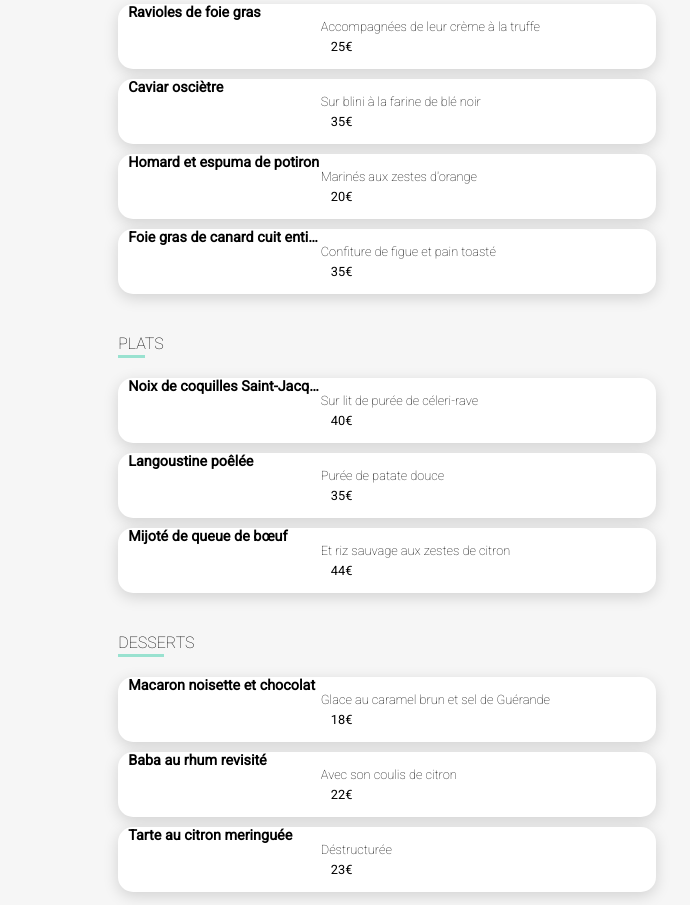
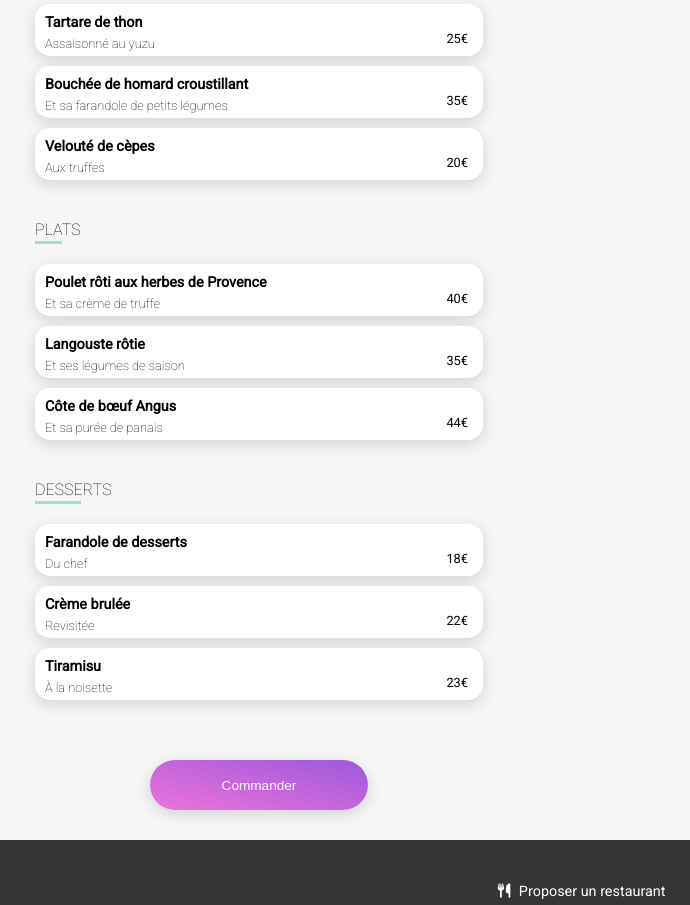
Before and after one commit to Ophe69/ohmyfood, a website: page restaurants/resto-3.html in a window 1280 px wide. Shown: the part 826-1731 px from the top of the page, without its empty margins (71-761 px from the left). Drawn offline with Linux system fonts and the light colour scheme; a web font is replaced by a local one.

Commit message:
dots missing

```diff
--- a/restaurants/resto-3.html
+++ b/restaurants/resto-3.html
@@ -9,7 +9,7 @@
   <link href="https://fonts.googleapis.com/css2?family=Roboto:wght@100;400&family=Shrikhand&display=swap" rel="stylesheet">
   <script src="https://kit.fontawesome.com/2364012625.js" crossorigin="anonymous"></script>
   <link rel="stylesheet" href="../sass/style.css">
-  <title>La note enchantée</title>
+  <title>Le Délice des sens</title>
 </head>
 
 <body>
@@ -21,104 +21,113 @@
   </header>
   <main>
     <div class="hero__img">
-      <img src="../assets/images/restaurants/stil-u2Lp8tXIcjw-unsplash.jpg" class="card__image card__image-2" alt="image plat boulettes">
+      <img src="../assets/images/restaurants/louis-hansel-shotsoflouis-qNBGVyOCY8Q-unsplash.jpg" alt="image assiette longue">
     </div>
     <div class="restaurant__menu">
       <div class="restaurant__title">
-        <h2>La note enchantée</h2>
+        <h2>Le Délice des sens</h2>
         <div class="icons">
           <i class="far fa-heart icon-default"></i>
           <i class="fas fa-heart icon-hover"></i>
         </div>
       </div>
-        <article class="restaurant__cards">
+        <article class="restaurant__cards starters">
           <h3>ENTREES</h3>
           <div class="restaurant__card__content">
-            <h4>Ravioles de foie gras </h4>
             <div class="card__subcontent">
-              <p class="card__description">Accompagnées de leur crème à la truffe</p>
-              <p class="card__price">25€</p>
+              <h4>Tartare de thon</h4>
+              <p class="card__description">Assaisonné au yuzu</p>
+            </div>
+            <span class="card__price">25€</span>
+            <div class="menu__check">
+              <i class="fas fa-check-circle"></i>
             </div>
           </div>
           <div class="restaurant__card__content">
-            <h4>Caviar osciètre </h4>
             <div class="card__subcontent">
-              <p class="card__description">Sur blini à la farine de blé noir</p>
-              <p class="card__price">35€</p>
+              <h4>Bouchée de homard croustillant </h4>
+              <p class="card__description">Et sa farandole de petits légumes</p>
+            </div>
+            <span class="card__price">35€</span>
+            <div class="menu__check">
+              <i class="fas fa-check-circle"></i>
             </div>
           </div>
           <div class="restaurant__card__content">
-            <h4>Homard et espuma de potiron</h4>
             <div class="card__subcontent">
-              <p class="card__description">Marinés aux zestes d'orange</p>
-              <p class="card__price">20€</p>
+              <h4>Velouté de cèpes</h4>
+              <p class="card__description">Aux truffes</p>
+            </div>
+            <span class="card__price">20€</span>
+          </div>
+        </article>
+
+        <article class="restaurant__cards main-course">
+          <h3>PLATS</h3>
+          <div class="restaurant__card__content">
+            <div class="card__subcontent">
+              <h4>Poulet rôti aux herbes de Provence </h4>
+              <p class="card__description">Et sa crème de truffe</p>
+            </div>
+            <span class="card__price">40€</span>
+            <div class="menu__check">
+              <i class="fas fa-check-circle"></i>
             </div>
           </div>
           <div class="restaurant__card__content">
-            <h4>Foie gras de canard cuit entier</h4>
             <div class="card__subcontent">
-              <p class="card__description">Confiture de figue et pain toasté</p>
-              <p class="card__price">35€</p>
+              <h4>Langouste rôtie</h4>
+              <p class="card__description">Et ses légumes de saison</p>
             </div>
+            <span class="card__price">35€</span>
+            <div class="menu__check">
+              <i class="fas fa-check-circle"></i>
+            </div>
+          </div>
+          <div class="restaurant__card__content">
+            <div class="card__subcontent">
+              <h4>Côte de bœuf Angus</h4>
+              <p class="card__description">Et sa purée de panais</p>
+            </div>
+            <span class="card__price">44€</span>
           </div>
         </article>
 
-        <article class="restaurant__cards">
-          <h3>PLATS</h3>
+        <article class="restaurant__cards deserts">
+          <h3>DESSERTS</h3>
           <div class="restaurant__card__content">
-            <h4>Noix de coquilles Saint-Jacques</h4>
             <div class="card__subcontent">
-              <p class="card__description">Sur lit de purée de céleri-rave</p>
-              <p class="card__price">40€</p>
+              <h4>Farandole de desserts</h4>
+              <p class="card__description">Du chef</p>
+            </div>
+            <span class="card__price">18€</span>
+            <div class="menu__check">
+              <i class="fas fa-check-circle"></i>
             </div>
           </div>
           <div class="restaurant__card__content">
-            <h4>Langoustine poêlée</h4>
             <div class="card__subcontent">
-              <p class="card__description">Purée de patate douce</p>
-              <p class="card__price">35€</p>
+              <h4>Crème brulée</h4>
+              <p class="card__description">Revisitée</p>
+            </div>
+            <sapn class="card__price">22€</sapn>
+            <div class="menu__check">
+              <i class="fas fa-check-circle"></i>
             </div>
           </div>
           <div class="restaurant__card__content">
-            <h4>Mijoté de queue de bœuf</h4>
             <div class="card__subcontent">
-              <p class="card__description">Et riz sauvage aux zestes de citron</p>
-              <p class="card__price">44€</p>
+              <h4>Tiramisu</h4>
+              <p class="card__description">À la noisette</p>
             </div>
-          </div>
-        </article>
-
-        <article class="restaurant__cards">
-          <h3>DESSERTS</h3>
-          <div class="restaurant__card__content">
-            <h4>Macaron noisette et chocolat</h4>
-            <div class="card__subcontent">
-              <p class="card__description">Glace au caramel brun et sel de Guérande</p>
-              <p class="card__price">18€</p>
-            </div>
-          </div>
-          <div class="restaurant__card__content">
-            <h4>Baba au rhum revisité </h4>
-            <div class="card__subcontent">
-              <p class="card__description">Avec son coulis de citron</p>
-              <p class="card__price">22€</p>
-            </div>
-          </div>
-          <div class="restaurant__card__content">
-            <h4>Tarte au citron meringuée </h4>
-            <div class="card__subcontent">
-              <p class="card__description">Déstructurée</p>
-              <p class="card__price">23€</p>
-            </div>
+            <sapn class="card__price">23€</sapn>
           </div>
         </article>
         <div class="btn-container">
           <button class="btn btn-order">Commander</button>
         </div>
       </div>
-
     </div>
-
   </main>
   <footer>
     <h3 class="logo__footer">ohmyfood</h3>
--- a/sass/base/_animations.scss
+++ b/sass/base/_animations.scss
@@ -83,5 +83,5 @@ animation: load 1s forwards 3s;
 .restaurant__card__content:hover .menu__check{
   display: block;
   position: relative;
-  animation: checked 0.5s ease-in-out 0s forwards;
+  animation: checked 0.5s ease-in-out 0s;
  }
--- a/sass/pages/_restaurant.scss
+++ b/sass/pages/_restaurant.scss
@@ -60,7 +60,6 @@ body {
 .icons {
   position: relative;
   display: flex;
-  justify-content: baseline;
   align-items: center;
 /*   margin: 0 2.3rem 0 0; */
   width: 1.25rem;
@@ -117,8 +116,6 @@ body {
   }
 }
 
-
-
 .restaurant__card__content {
   margin-bottom: 10px;
   padding-left: 10px;
@@ -129,24 +126,27 @@ body {
   flex-direction: row;
   justify-content: space-between;
   transition: display 2s;
-  h4{
-    margin: 0px;
-    font-size: 0.9rem;
-  }
 
 }
 
 
 .card__subcontent {
   margin: 10px 10px 5px 0px;
+  width: 100%;
   font-size: 0.80rem;
+  overflow: hidden;
+  text-overflow: ellipsis;
+  display: inline-block;
+  white-space: nowrap;
+  h4{
+    margin: 0px;
+    font-size: 0.9rem;
+  }
   h4,
   p {
-    display: inline-block;
-    width: 200px;
-    white-space: nowrap;
-    overflow: hidden;
-    text-overflow: ellipsis;
+    padding-right: 10px;
+
+
   }
 
 }
@@ -154,14 +154,13 @@ body {
   margin: 5px 0px 0px 0px;
   font-weight: 300;
 
-
-
 }
 .card__price {
   font-weight: 400;
   font-size: 0.80rem;
-  margin: 5px 15px 10px 10px;
+  margin: 5px 15px 10px 5px;
   display: flex;
+  justify-content: baseline;
   align-items: flex-end;
 
 }
@@ -276,6 +275,7 @@ body {
 
   .body__restaurant {
     background-color: $white;
+    height: 100vh;
   }
   .main__restaurant{
     display: flex;
@@ -300,10 +300,7 @@ body {
       object-position: 50% 60%;
     }
   }
-  .restaurant__menu {
-    width: 70%;
-    margin-bottom: -50px;
-  }
+
 
   .restaurant__title {
     h2{
@@ -316,13 +313,15 @@ body {
   }
 
   .restaurant__menu{
+    width: 50%;
+    margin-bottom: -50px;
     display: flex;
     flex-direction: column;
     justify-content: center;
     align-items: center;
   }
   .restaurant__cards {
-    width: 60%;
+    width: 70%;
   }
 
   .restaurant__card__content{
```
Also changed, not shown: index.html (+3 -3 lines), restaurants/resto-1.html (+36 -19 lines), restaurants/resto-2.html (+73 -34 lines), restaurants/resto-4.html (+48 -21 lines), sass/style.css, 1 other file.
